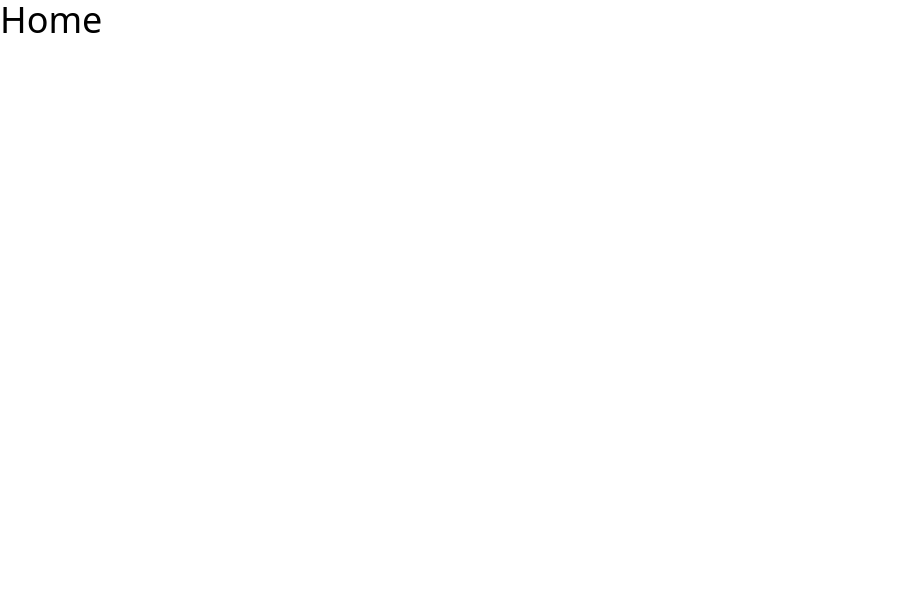
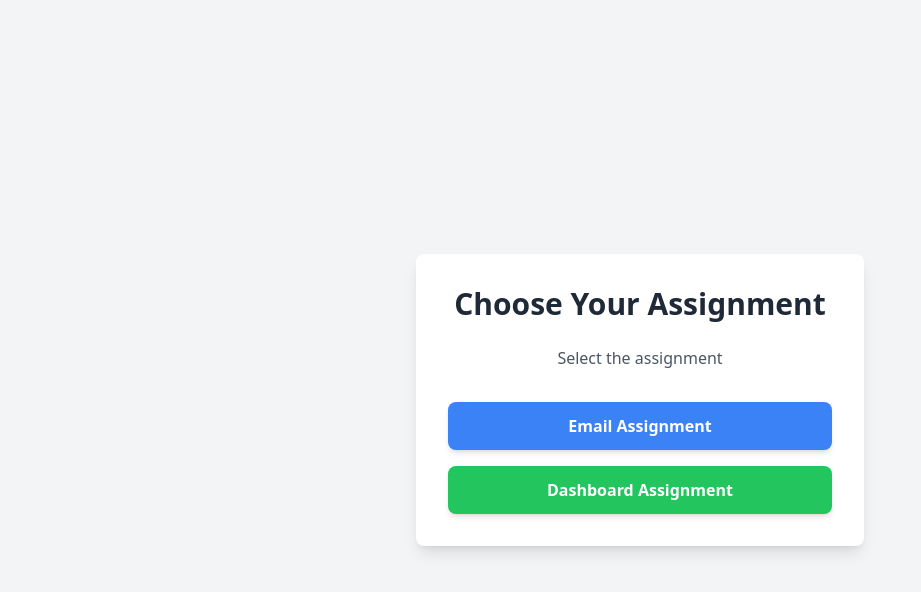
Before and after one commit to RaviPratihast/moonshot-assignment, a React (Vite) app: page / in a window 1280 px wide. Shown: the top 592 px of the page, without its empty margins (0-921 px from the left). Built offline with nearby package versions, Linux system fonts and the light colour scheme.

Commit message:
Feat: added landing page.

```diff
--- a/src/pages/HomePage/Home.jsx
+++ b/src/pages/HomePage/Home.jsx
@@ -1,5 +1,29 @@
+import { Link } from "react-router-dom";
+
 const Home = () => {
-  return <div className="text-4xl">Home</div>;
+  return (
+    <div className="min-h-screen flex items-center justify-center bg-gray-100">
+      <div className="text-center p-8 rounded-lg shadow-lg bg-white max-w-md w-full">
+        <h1 className="text-3xl font-bold mb-6 text-gray-800">
+          Choose Your Assignment
+        </h1>
+        <p className="text-gray-600 mb-8">Select the assignment</p>
+        <div className="flex flex-col gap-4">
+          <Link to="/email-assignment">
+            <button className="w-full py-3 px-4 bg-blue-500 text-white font-semibold rounded-lg shadow-md hover:bg-blue-600 transition duration-300 ease-in-out">
+              Email Assignment
+            </button>
+          </Link>
+
+          <Link to="/dashboard-assignment">
+            <button className="w-full py-3 px-4 bg-green-500 text-white font-semibold rounded-lg shadow-md hover:bg-green-600 transition duration-300 ease-in-out">
+              Dashboard Assignment
+            </button>
+          </Link>
+        </div>
+      </div>
+    </div>
+  );
 };
 
 export { Home };
```
